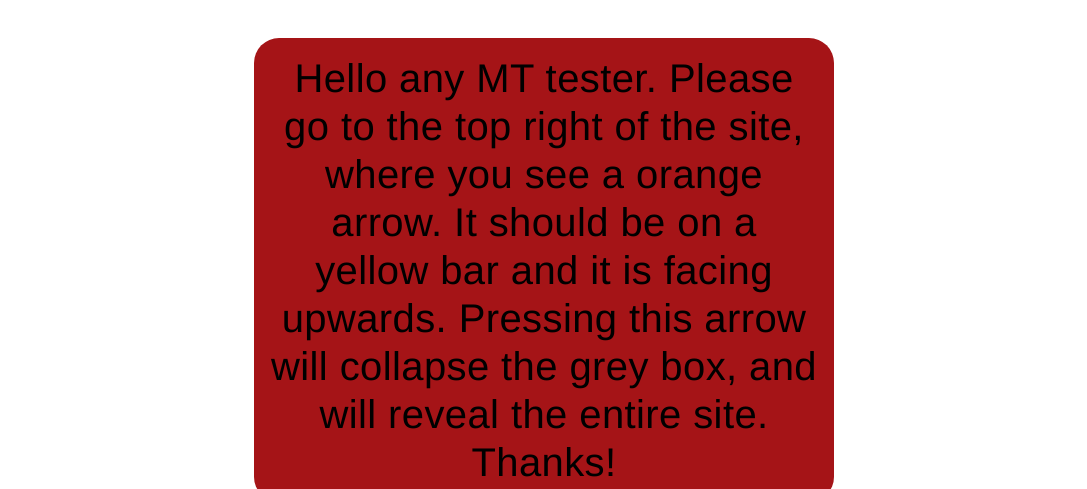
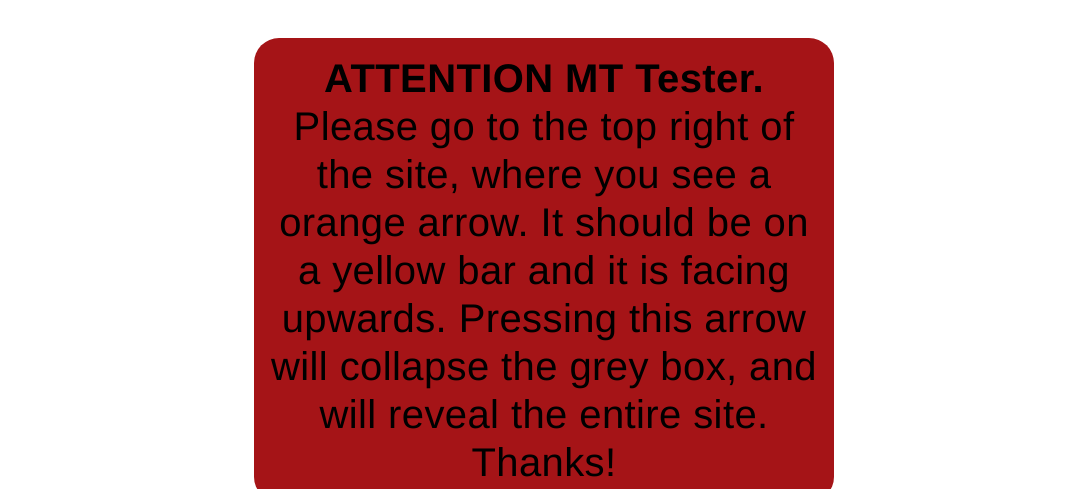
Before and after one commit to cse256-sp2021/information-foraging-wlhunter00, a website: page files/index.html in a window 1280 px wide. Shown: the part 770-1259 px from the top of the page, without its empty margins (96-1183 px from the left). Drawn offline with nearby package versions, Linux system fonts and the light colour scheme; files that its build step writes are made by us from their sources; files whose address does not match are found by name.

Commit message:
bold call to action

```diff
--- a/files/index.html
+++ b/files/index.html
@@ -19,7 +19,8 @@
       <!-- <div style="text-align: center;"> -->
       <div class="alert-box">
         <h1 style="color:black; margin-bottom: 0%;">
-          Hello any MT tester. Please go to the top right of the site, where you see a orange arrow. It should be on a
+          <b>ATTENTION MT Tester.</b> Please go to the top right of the site, where you see a orange arrow. It should be
+          on a
           yellow bar and it is facing upwards. Pressing this arrow will collapse the grey box, and will reveal the
           entire
           site. Thanks!
```
